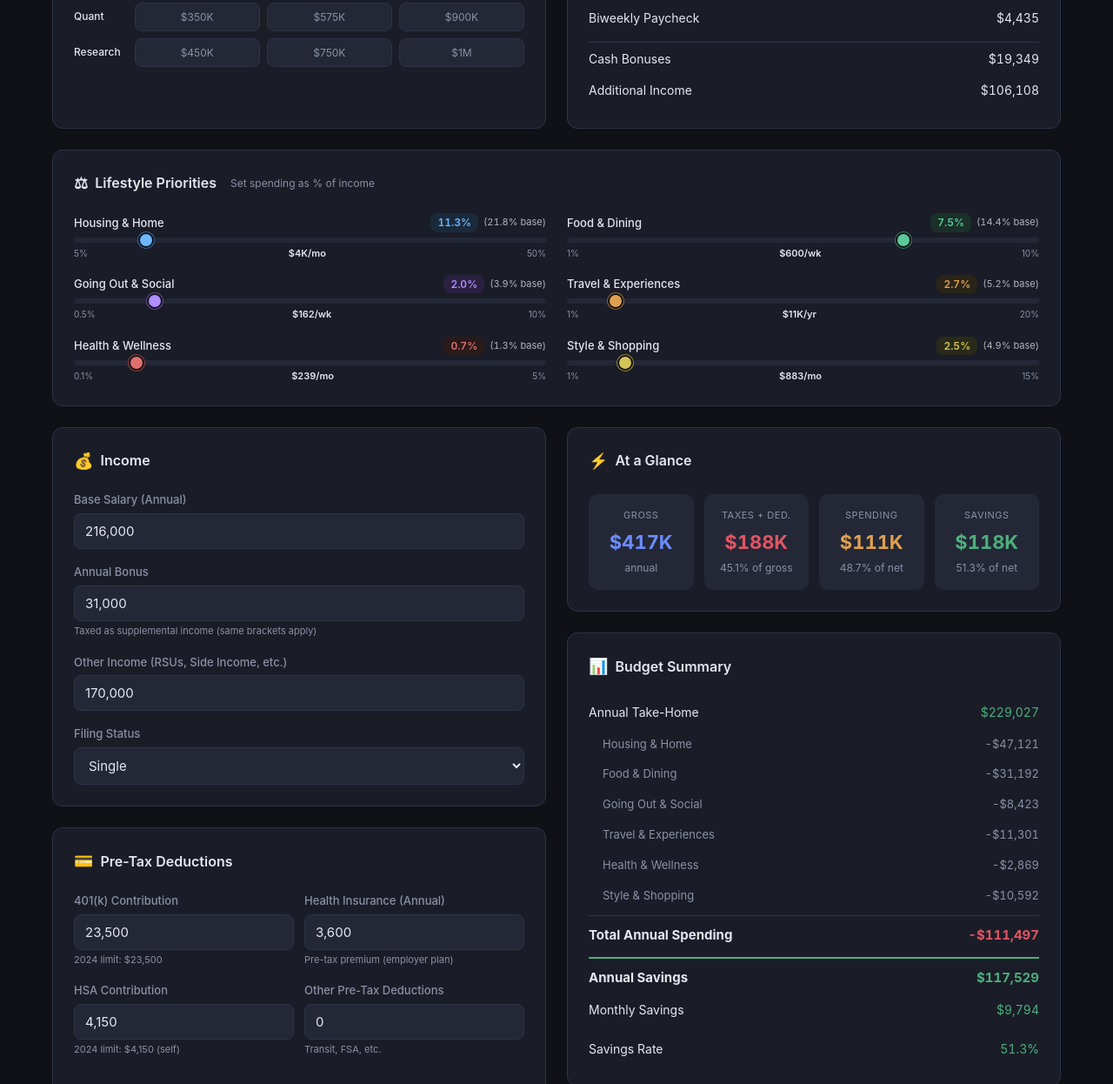
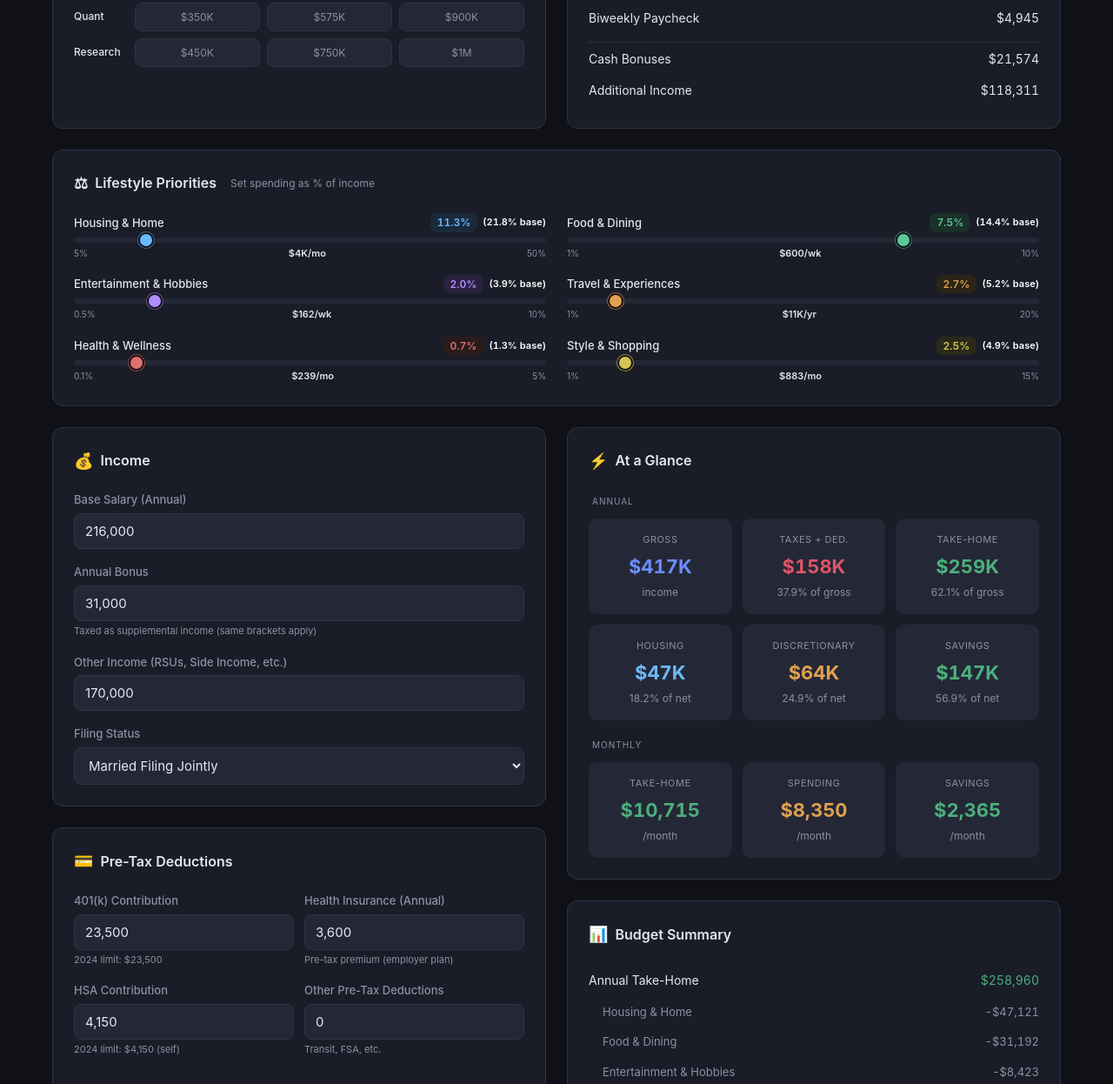
Before and after one commit to KarlTaht/nyc-lifestyle, a plain HTML site: page index.html in a window 1280 px wide. Shown: the part 292-1538 px from the top of the page at 87% size. Drawn offline with Linux system fonts and the light colour scheme.

Commit message:
Revamp At a Glance section and improve monthly calculations
- Restructure At a Glance to 2x3 annual grid + 1x3 monthly grid
  - Row 1: Gross → Taxes → Take-Home (money flow)
  - Row 2: Housing → Discretionary → Savings (allocation)
  - Row 3: Monthly take-home, spending, savings
- Monthly section uses salary-only (excludes bonuses/RSUs)
- Monthly spending excludes travel (annual expense)
- Rename "Savings" to "Post-Tax Savings" for clarity
- Rename "Going Out & Social" to "Entertainment & Hobbies"
- Make base percentage text bold and white for visibility
- Default all presets to married filing jointly
- Fix monthly take-home in Take-Home Pay tile to use salary only

🤖 Generated with [Claude Code](https://claude.com/claude-code)

Co-Authored-By: Claude Opus 4.5 <noreply@anthropic.com>

```diff
--- a/index.html
+++ b/index.html
@@ -290,8 +290,22 @@ header p {
 .summary-bar {
   margin-top: 24px;
   display: grid;
-  grid-template-columns: repeat(4, 1fr);
+  grid-template-columns: repeat(3, 1fr);
   gap: 12px;
+}
+
+.summary-section-label {
+  grid-column: 1 / -1;
+  font-size: 10px;
+  text-transform: uppercase;
+  letter-spacing: 1px;
+  color: var(--text-muted);
+  margin-top: 8px;
+  padding-left: 4px;
+}
+
+.summary-section-label:first-child {
+  margin-top: 0;
 }
 
 @media (max-width: 600px) {
@@ -436,8 +450,8 @@ footer {
 
 .slider-label-row .slider-base {
   font-size: 11px;
-  color: var(--text);
-  opacity: 0.75;
+  font-weight: 600;
+  color: #fff;
   font-variant-numeric: tabular-nums;
 }
 
@@ -700,7 +714,7 @@ footer {
 
       <div class="slider-group" data-color="purple" data-slider="nightlife">
         <div class="slider-label-row">
-          <label>Going Out &amp; Social</label>
+          <label>Entertainment &amp; Hobbies</label>
           <span class="slider-pcts"><span class="slider-mult" id="mult-nightlife">5.3%</span> <span class="slider-base" id="base-nightlife">gross</span></span>
         </div>
         <div class="slider-track">
@@ -815,10 +829,12 @@ footer {
       <div class="card" style="margin-bottom: 24px;">
         <h2><span class="icon">&#9889;</span> At a Glance</h2>
         <div class="summary-bar">
+          <!-- Row 1: Money Flow -->
+          <div class="summary-section-label">Annual</div>
           <div class="summary-stat">
             <div class="label">Gross</div>
             <div class="value neutral" id="s-gross">$0</div>
-            <div class="sub">annual</div>
+            <div class="sub">income</div>
           </div>
           <div class="summary-stat">
             <div class="label">Taxes + Ded.</div>
@@ -826,14 +842,44 @@ footer {
             <div class="sub" id="s-tax-pct">0%</div>
           </div>
           <div class="summary-stat">
-            <div class="label">Spending</div>
-            <div class="value" style="color: var(--orange);" id="s-spending">$0</div>
-            <div class="sub" id="s-spend-pct">0%</div>
+            <div class="label">Take-Home</div>
+            <div class="value" style="color: var(--green);" id="s-takehome">$0</div>
+            <div class="sub" id="s-takehome-pct">0%</div>
+          </div>
+
+          <!-- Row 2: Allocation -->
+          <div class="summary-stat">
+            <div class="label">Housing</div>
+            <div class="value" style="color: #6cb8ff;" id="s-housing">$0</div>
+            <div class="sub" id="s-housing-pct">0%</div>
+          </div>
+          <div class="summary-stat">
+            <div class="label">Discretionary</div>
+            <div class="value" style="color: var(--orange);" id="s-discretionary">$0</div>
+            <div class="sub" id="s-discretionary-pct">0%</div>
           </div>
           <div class="summary-stat">
             <div class="label">Savings</div>
             <div class="value" id="s-savings">$0</div>
             <div class="sub" id="s-save-pct">0%</div>
+          </div>
+
+          <!-- Row 3: Monthly -->
+          <div class="summary-section-label">Monthly</div>
+          <div class="summary-stat">
+            <div class="label">Take-Home</div>
+            <div class="value" style="color: var(--green);" id="s-mo-takehome">$0</div>
+            <div class="sub">/month</div>
+          </div>
+          <div class="summary-stat">
+            <div class="label">Spending</div>
+            <div class="value" style="color: var(--orange);" id="s-mo-spend">$0</div>
+            <div class="sub">/month</div>
+          </div>
+          <div class="summary-stat">
+            <div class="label">Savings</div>
+            <div class="value" id="s-mo-savings">$0</div>
+            <div class="sub">/month</div>
           </div>
         </div>
       </div>
@@ -1038,12 +1084,12 @@ function renderTaxResults(t) {
 
   // Take-home
   setText('r-takehome-annual', E.fmt(t.takeHome));
-  setText('r-takehome-monthly', E.fmt(t.takeHome / 12));
 
-  // Biweekly paycheck from salary only (pre-tax deductions come from paychecks)
+  // Salary-only take-home (excludes bonuses/RSUs, pre-tax deductions come from paychecks)
   var salaryAfterPreTax = t.salary - t.totalPreTax;
   var netRate = t.gross > 0 ? (1 - t.effectiveRate) : 1;
   var salaryTakeHome = salaryAfterPreTax * netRate;
+  setText('r-takehome-monthly', E.fmt(salaryTakeHome / 12));
   setText('r-takehome-biweekly', E.fmt(salaryTakeHome / 26));
 
   // Cash bonuses (after taxes)
@@ -1159,15 +1205,40 @@ function renderBudgetSummary(budget, grossIncome) {
   srEl.textContent = E.pct(savingsRate);
   srEl.className = 'val ' + (savingsRate >= 0.2 ? 'positive' : savingsRate >= 0 ? 'accent' : 'negative');
 
-  // At a glance
+  // At a glance - Row 1: Money Flow
   setText('s-gross', E.fmtk(t.gross));
   setText('s-taxes', E.fmtk(t.totalDeductions));
   setText('s-tax-pct', t.gross > 0 ? E.pct(t.totalDeductions / t.gross) + ' of gross' : '0%');
-  setText('s-spending', E.fmtk(s.totalAnnual));
-  setText('s-spend-pct', t.takeHome > 0 ? E.pct(s.totalAnnual / t.takeHome) + ' of net' : '0%');
+  setText('s-takehome', E.fmtk(t.takeHome));
+  setText('s-takehome-pct', t.gross > 0 ? E.pct(t.takeHome / t.gross) + ' of gross' : '0%');
+
+  // At a glance - Row 2: Allocation
+  var housingSlider = $('slider-housing');
+  var housingAmount = housingSlider ? E.computeSliderAmount('housing', parseFloat(housingSlider.value), grossIncome).annualAmount : 0;
+  var discretionary = s.totalAnnual - housingAmount;
+
+  setText('s-housing', E.fmtk(housingAmount));
+  setText('s-housing-pct', t.takeHome > 0 ? E.pct(housingAmount / t.takeHome) + ' of net' : '0%');
+  setText('s-discretionary', E.fmtk(discretionary));
+  setText('s-discretionary-pct', t.takeHome > 0 ? E.pct(discretionary / t.takeHome) + ' of net' : '0%');
   setText('s-savings', E.fmtk(remainder));
   $('s-savings').className = 'value ' + (remainder >= 0 ? 'surplus' : 'deficit');
   setText('s-save-pct', t.takeHome > 0 ? E.pct(remainder / t.takeHome) + ' of net' : '0%');
+
+  // At a glance - Row 3: Monthly (salary only, excludes travel)
+  var salaryAfterPreTax = t.salary - t.totalPreTax;
+  var netRate = t.gross > 0 ? (1 - t.effectiveRate) : 1;
+  var salaryTakeHome = salaryAfterPreTax * netRate;
+
+  var travelSlider = $('slider-travel');
+  var travelAmount = travelSlider ? E.computeSliderAmount('travel', parseFloat(travelSlider.value), grossIncome).annualAmount : 0;
+  var monthlySpending = (s.totalAnnual - travelAmount) / 12;
+  var monthlySalarySavings = (salaryTakeHome / 12) - monthlySpending;
+
+  setText('s-mo-takehome', E.fmt(salaryTakeHome / 12));
+  setText('s-mo-spend', E.fmt(monthlySpending));
+  setText('s-mo-savings', E.fmt(monthlySalarySavings));
+  $('s-mo-savings').className = 'value ' + (monthlySalarySavings >= 0 ? 'surplus' : 'deficit');
 }
 
 // ── Main Orchestrator ───────────────────────────────────────
@@ -1347,6 +1418,7 @@ function applyPreset(name, btnEl) {
   setField('insurance', p.insurance);
   setField('hsa', p.hsa);
   setField('otherDeductions', p.otherDeductions);
+  $('filingStatus').value = 'married';
 
   // Compute slider positions from preset spending
   var sliderPositions = computePresetSliderPositions(p);
--- a/tax-engine.js
+++ b/tax-engine.js
@@ -87,7 +87,7 @@ const TaxEngine = (function () {
       minPct: 0.005,   // 0.5%
       maxPct: 0.10,    // 10%
       displayFreq: 'weekly',
-      label: 'Going Out & Social',
+      label: 'Entertainment & Hobbies',
     },
     travel: {
       minPct: 0.01,    // 1%
```
